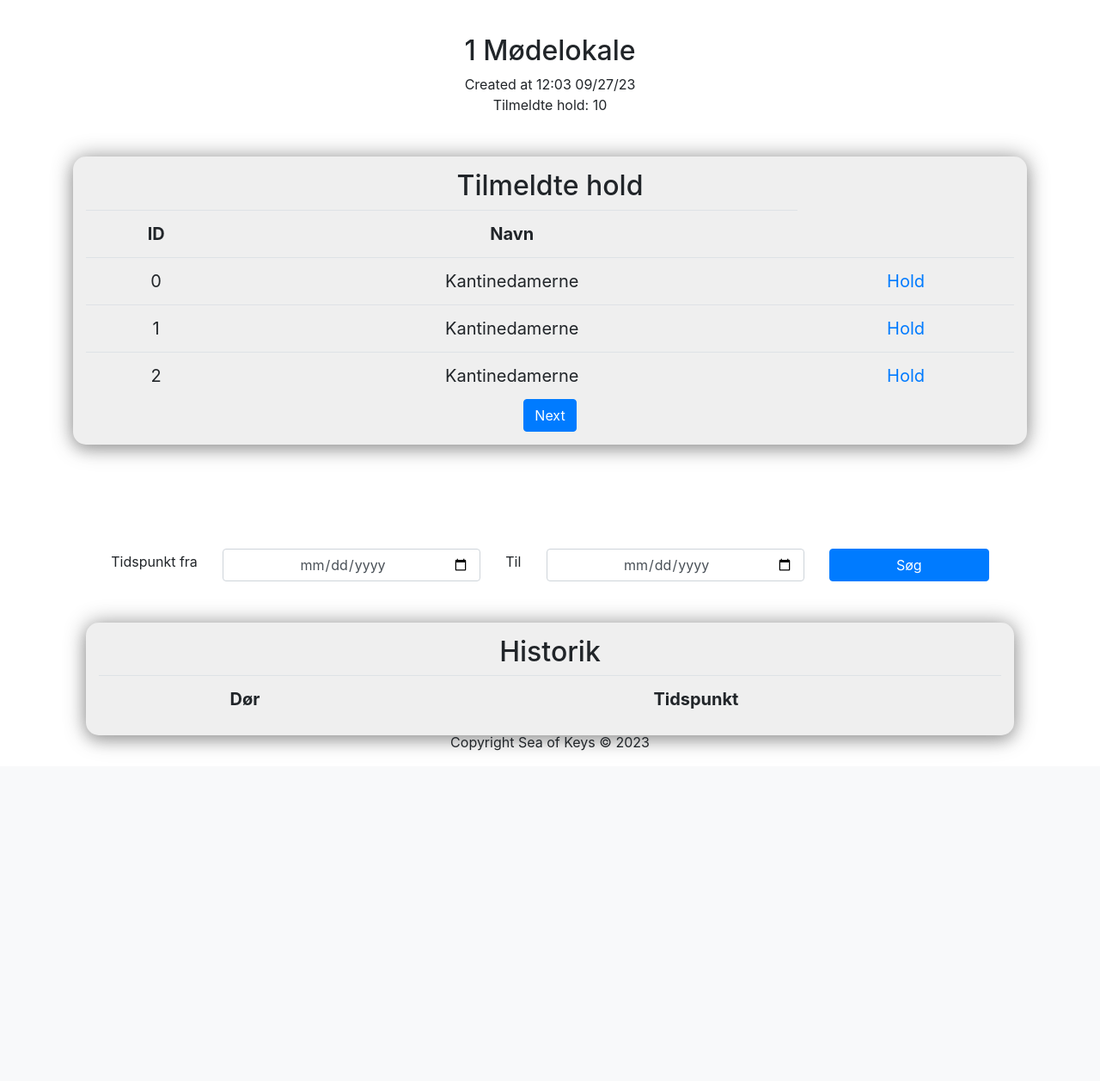
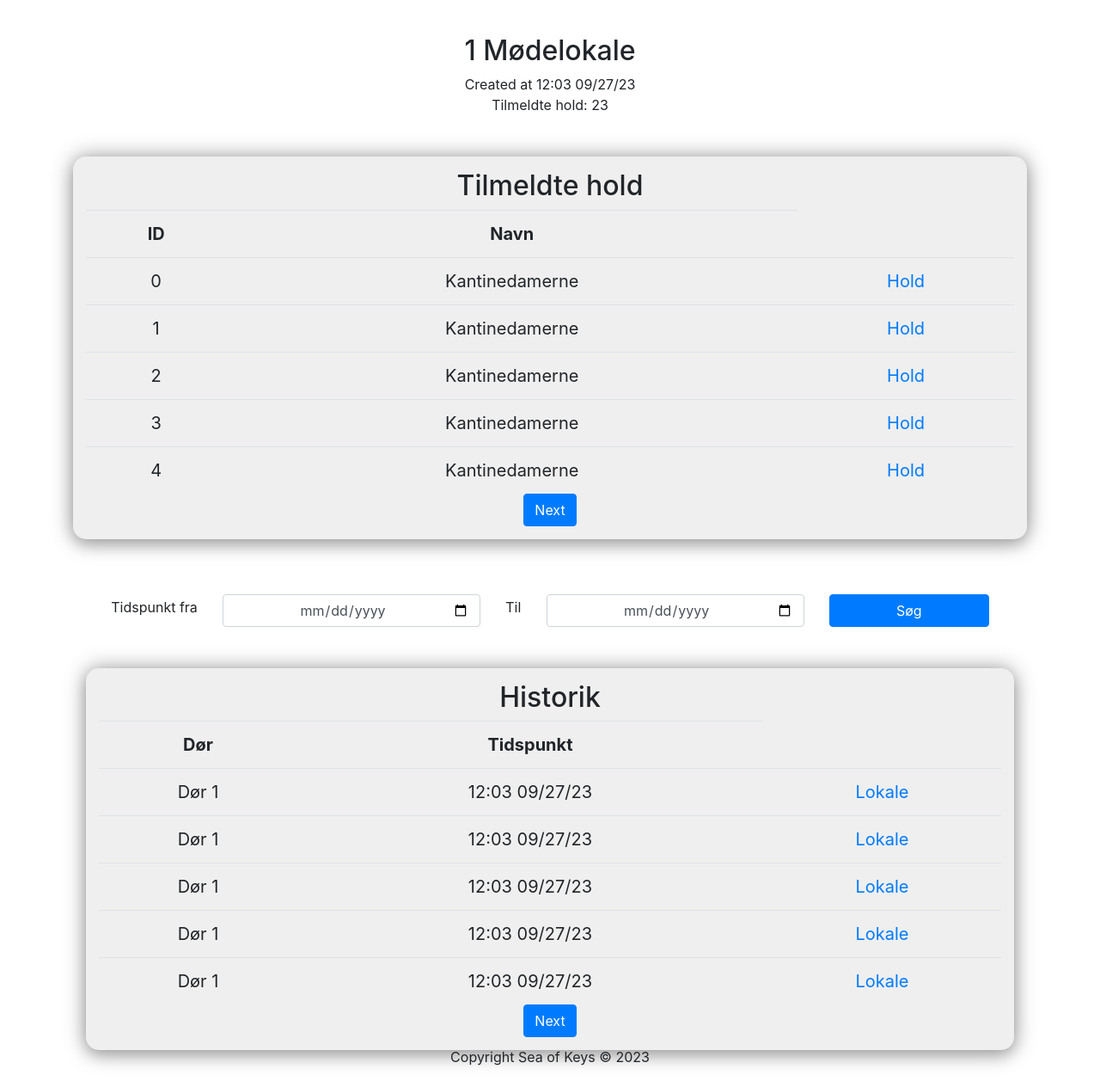
Before and after one commit to Sea-of-Keys/webadmin, a Django app: page /room/1 in a window 1280 px wide. Shown: the part 56-1313 px from the top of the page at 86% size. Before the commit the page ends 929 px from the top, so only its background shows below. Run offline with Django 4.2, Linux system fonts and the light colour scheme; lists and menus that the app fills with data are empty; some libraries are stand-ins or nearby versions.

Commit message:
Tilføjet history til hold, fikset form knap

```diff
--- a/mysite/webadmin/templates/webadmin/room.html
+++ b/mysite/webadmin/templates/webadmin/room.html
@@ -34,7 +34,7 @@
 
       </table>
       {% if teamRoomsPage.has_previous %}
-      <a id="room-team-previous" data-page="{{teamRoomsPage.previous_page_number}}" class="btn btn-primary pagination-button">Previous</a>
+      <a id="room-team-previous" data-page="{{teamRoomsPage.previous_page_number}}" class="btn next-previous btn-secondary pagination-button">Previous</a>
       {% endif %}
       {% if teamRoomsPage.has_next %}
       <a id="room-team-next" data-page="{{teamRoomsPage.next_page_number}}" class="btn next-previous btn-primary pagination-button">Next</a>
@@ -78,10 +78,10 @@
 
   </table>
   {% if historyPage.has_previous %}
-  <a id="user-history-previous" data-page="{{historyPage.previous_page_number}}" class="btn next-previous btn-secondary pagination-button">Previous</a>
+  <a id="history-previous" data-page="{{historyPage.previous_page_number}}" class="btn next-previous btn-secondary pagination-button">Previous</a>
   {% endif %}
   {% if historyPage.has_next %}
-  <a id="user-history-next" data-page="{{historyPage.next_page_number}}" class="btn next-previous btn-primary pagination-button">Next</a>
+  <a id="history-next" data-page="{{historyPage.next_page_number}}" class="btn next-previous btn-primary pagination-button">Next</a>
   {% endif %}
 
 </div>
--- a/mysite/webadmin/templates/webadmin/rooms.html
+++ b/mysite/webadmin/templates/webadmin/rooms.html
@@ -34,9 +34,9 @@
             </div>
           </div>
 
+          <input class="btn btn-primary form_button" type="submit" value="Save" />
+        </div>
 
-        </div>
-        <input class="btn btn-primary form_button" type="submit" value="Save" />
       </form>
     </div>
 
--- a/mysite/webadmin/templates/webadmin/teams.html
+++ b/mysite/webadmin/templates/webadmin/teams.html
@@ -32,10 +32,10 @@
               <label for="6"><input type="checkbox" id="6" onchange="checkboxStatusChange()" value="Team 6" /> Team 6</label>
             </div>
           </div>
-
+          <input class="btn btn-primary form_button" type="submit" value="Save" />
 
         </div>
-        <input class="btn btn-primary form_button" type="submit" value="Save" />
+
       </form>
     </div>
 
--- a/mysite/webadmin/templates/webadmin/users.html
+++ b/mysite/webadmin/templates/webadmin/users.html
@@ -35,9 +35,9 @@
             </div>
           </div>
 
+          <input class="btn btn-primary form_button" type="submit" value="Save" />
+        </div>
 
-        </div>
-        <input class="btn btn-primary form_button" type="submit" value="Save" />
       </form>
     </div>
   <!-- Bruger oversigt-->
--- a/mysite/webadmin/views.py
+++ b/mysite/webadmin/views.py
@@ -175,14 +175,16 @@ def room(request,id):
 
 
     teams = []
+    history = []
     time = datetime.now().strftime("%H:%M %D")
     room = Room(1,"Mødelokale",time)
 
-    for x in range(10):
+    for x in range(23):
         teams.append(Team(x,"Kantinedamerne"))
+        history.append(historyInstance("Bruger","Dør 1",x,time))
 
-
-    teamRoomsPage = NewPaginator(request,teams,3,"teamRoomsPage")
+    teamRoomsPage = NewPaginator(request,teams,5,"teamRoomsPage")
+    historyPage = NewPaginator(request,history,5,"historyPage")
 
 
     return render(request, "webadmin/room.html",{
@@ -190,7 +192,7 @@ def room(request,id):
         "room" : room,
         "teams" : teams,
         "teamRoomsPage" : teamRoomsPage,
-
+        "historyPage" : historyPage
     })
 
 def teams(request):
```
